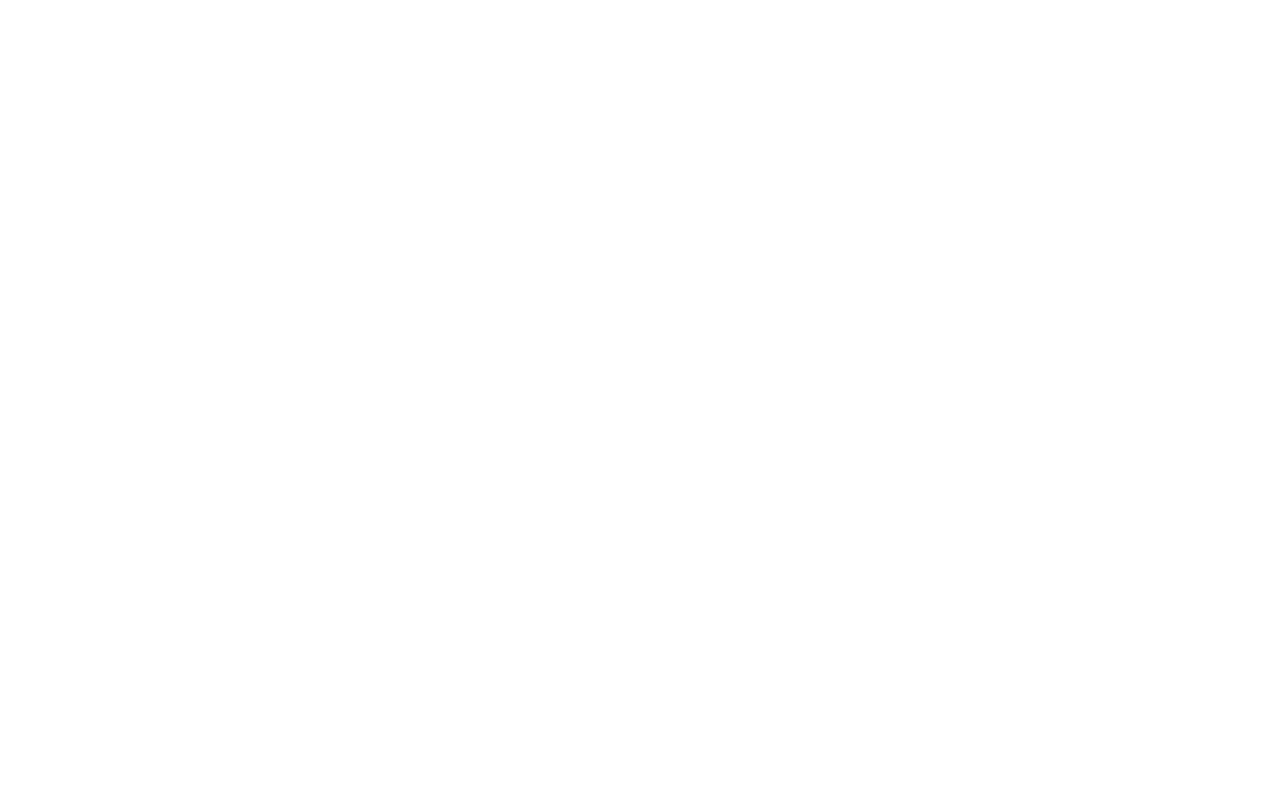
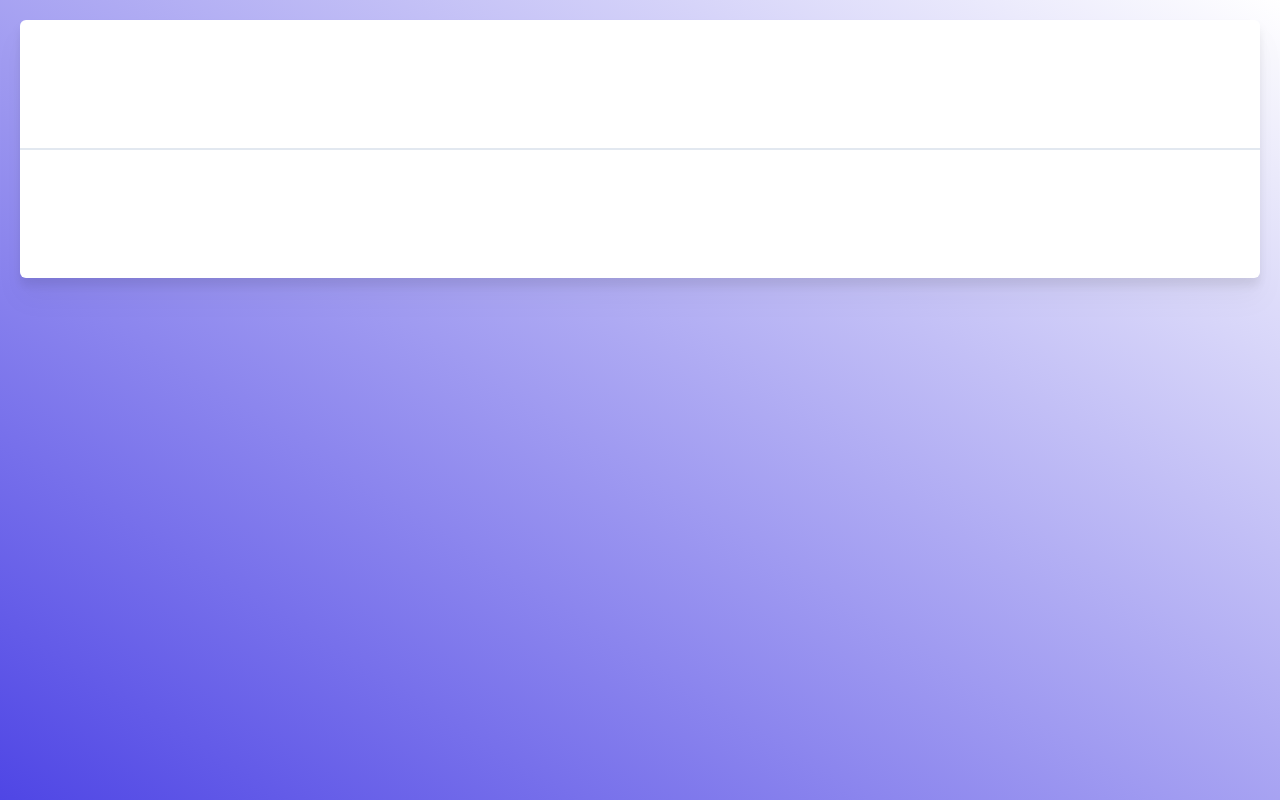
Before and after one commit to Prathyarthi/Chat-with-PDF, a Next.js app: page / in a window 1280 px wide. Built offline with nearby package versions, Linux system fonts and the light colour scheme.

Commit message:
Added features array

```diff
--- a/app/layout.tsx
+++ b/app/layout.tsx
@@ -6,7 +6,7 @@
 const inter = Inter({ subsets: ["latin"] });
 
 export const metadata: Metadata = {
-  title: "Create Next App",
+  title: "Chat to PDF",
   description: "Generated by create next app",
 };
 
@@ -18,7 +18,7 @@
   return (
     <ClerkProvider>
       <html lang="en">
-        <body className={inter.className}>{children}</body>
+        <body className={`${inter.className} min-h-screen h-screen overflow-hidden flex flex-col`}>{children}</body>
       </html>
     </ClerkProvider>
   );
--- a/app/page.tsx
+++ b/app/page.tsx
@@ -1,6 +1,48 @@
+import { BrainCogIcon, EyeIcon, GlobeIcon, MonitorSmartphoneIcon, ServerCogIcon, ZapIcon } from "lucide-react";
+
+const features = [
+  {
+    name: "Store your PDF Documents",
+    description: "Keep all your important PDF files securely stored in one place.",
+    icon:GlobeIcon
+  },
+  {
+    name: "Blazing Fast Responses",
+    description: "Experience lightning fast responses to your queries, ensuring you get the information you need.",
+    icon:ZapIcon
+  },
+  {
+    name: "Chat Memorisation",
+    description: "Our intelligent chatbot remembers previous interactions, providing you with a personalized experience.",
+    icon:BrainCogIcon
+  },
+  {
+    name: "Interactive PDF Viewer",
+    description: "Engage with your PDFs like never before using our intuitive and interactive PDF viewer.",
+    icon:EyeIcon
+  },
+  {
+    name: "Cloud Backup",
+    description: "Rest assured knowing your documents are safely up on the cloud, protected from loss or damage.",
+    icon:ServerCogIcon
+  },
+  {
+    name: "Responsive Across Devices",
+    description: "Access and chat with your PDFs seamlessly on any device, whether it's your laptop, desktop, or mobile.",
+    icon:MonitorSmartphoneIcon
+  },
+]
+
 export default function Home() {
   return (
-    <div>
-    </div>
+    <main className="flex-1 overflow-scroll p-2 lg:p-5 bg-gradient-to-bl from-white to-indigo-600">
+      <div className="bg-white py-24 sm:py-32 rounded-md drop-shadow-xl">
+        <div className="flex flex-col justify-center items-center border mx-auto max-w-7xl px-6 lg:px-8">
+          <div className="mx-auto max-w-2xl sm:text-center">
+
+          </div>
+        </div>
+</div>
+    </main>
   );
 }
```
